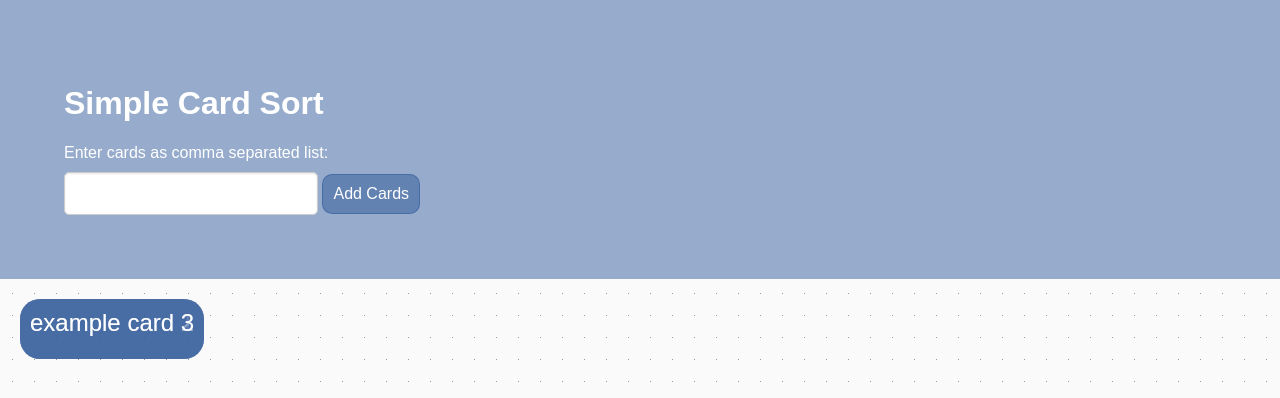
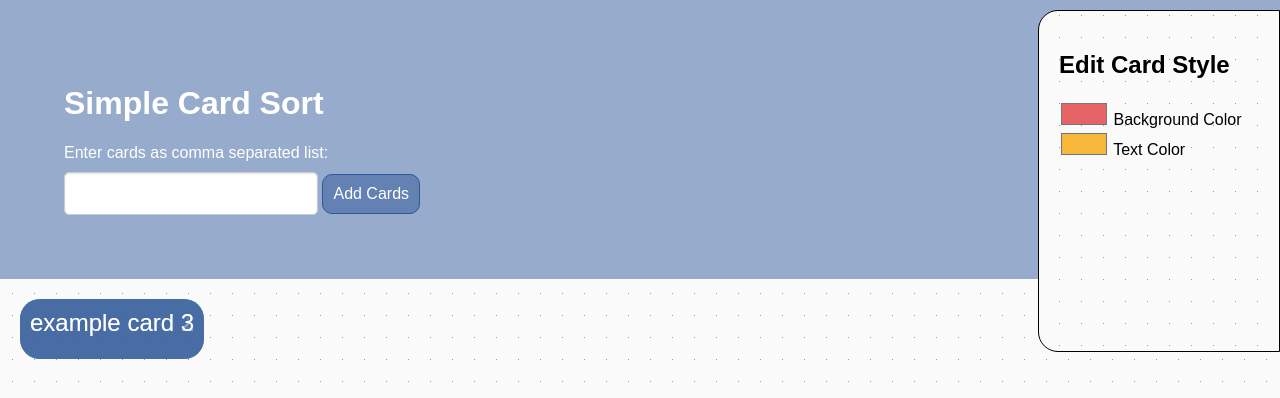
Before and after one commit to ciaraugasmoy/card-sort-project, a plain HTML site: page index.html in a window 1280 px wide. Shown: the top 398 px of the page. Drawn offline with Linux system fonts and the light colour scheme.

Commit message:
menubegiining

```diff
--- a/index.html
+++ b/index.html
@@ -16,6 +16,13 @@
         <input type="text" id="wordInput" name="words" required>
         <button type="button" onclick="addNewCards()">Add Cards</button>
     </form>
+    <form id="uiform" class="dotted">
+        <h2>Edit Card Style</h2>
+            <input type="color" id="bgcolor" name="bgcolor" value="#e66465" />
+            <label for="bgcolor">Background Color</label>
+            <input type="color" id="txtcolor" name="txtcolor" value="#f6b73c" />
+            <label for="txtcolor">Text Color</label>
+    </form>
 </div>
 <div class="dotted">
     <div id="cardwrapper" class="wrapper">
--- a/style.css
+++ b/style.css
@@ -1,6 +1,6 @@
 :root {
     --color-bg-card: rgba(45, 88, 153, 0.495);
-    --color-accent:rgba(45, 88, 153, 0.495);
+    --color-accent:rgba(45, 88, 153, 1);
     --color-text:rgb(255, 255, 255);
 
   }
@@ -18,7 +18,7 @@ body {
 h1, label{
     color: var(--color-text);
 }
-label{
+#wordForm>label{
     margin-bottom: 10px;
     display: block;
 }
@@ -73,6 +73,7 @@ input[type="text"]:focus {
     min-width: 80px;
     min-height: 40px;
     vertical-align: middle;
+    user-select: none;
 }
 
 header {
@@ -94,3 +95,27 @@ header {
           linear-gradient(var(--dot-bg) calc(var(--dot-space) - var(--dot-size)), transparent 1%) center / var(--dot-space) var(--dot-space),
           var(--dot-color);
   }
+
+/*ui form stuff*/
+#uiform{
+    border-radius:20px 0 0 20px;
+    position:fixed;
+    top: 10px;
+    right: 0;
+    width: 200px;
+    height: 300px;
+    padding: 20px;
+    border: solid 1px black;
+}
+#uiform>label{
+    color: black;
+}
+input[type="color"]{
+    appearance: none; /* Reset default styles */
+    -webkit-appearance: none; /* For older versions of Safari and Chrome */
+    padding: 0;
+    border: none;
+    background-color: #ffffff00;
+    height: 30px;
+    width: 50px;
+}
```
